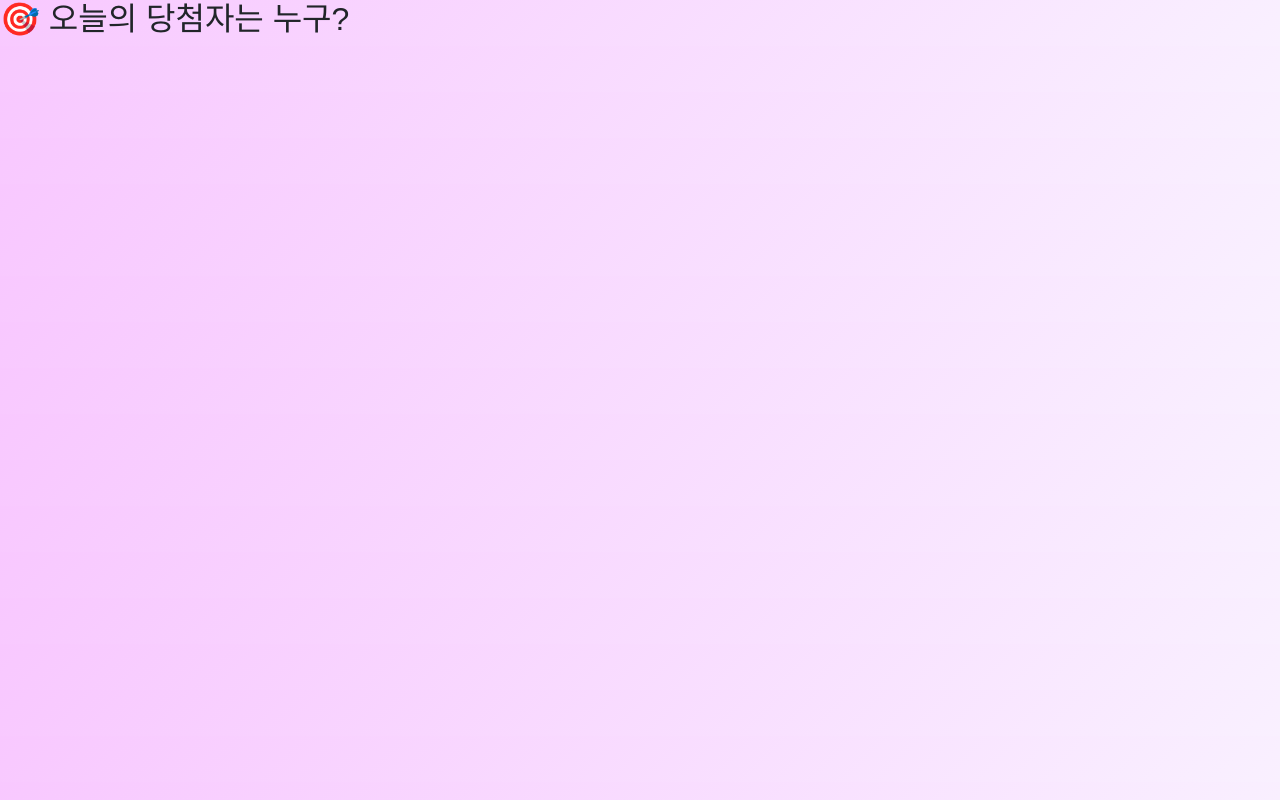
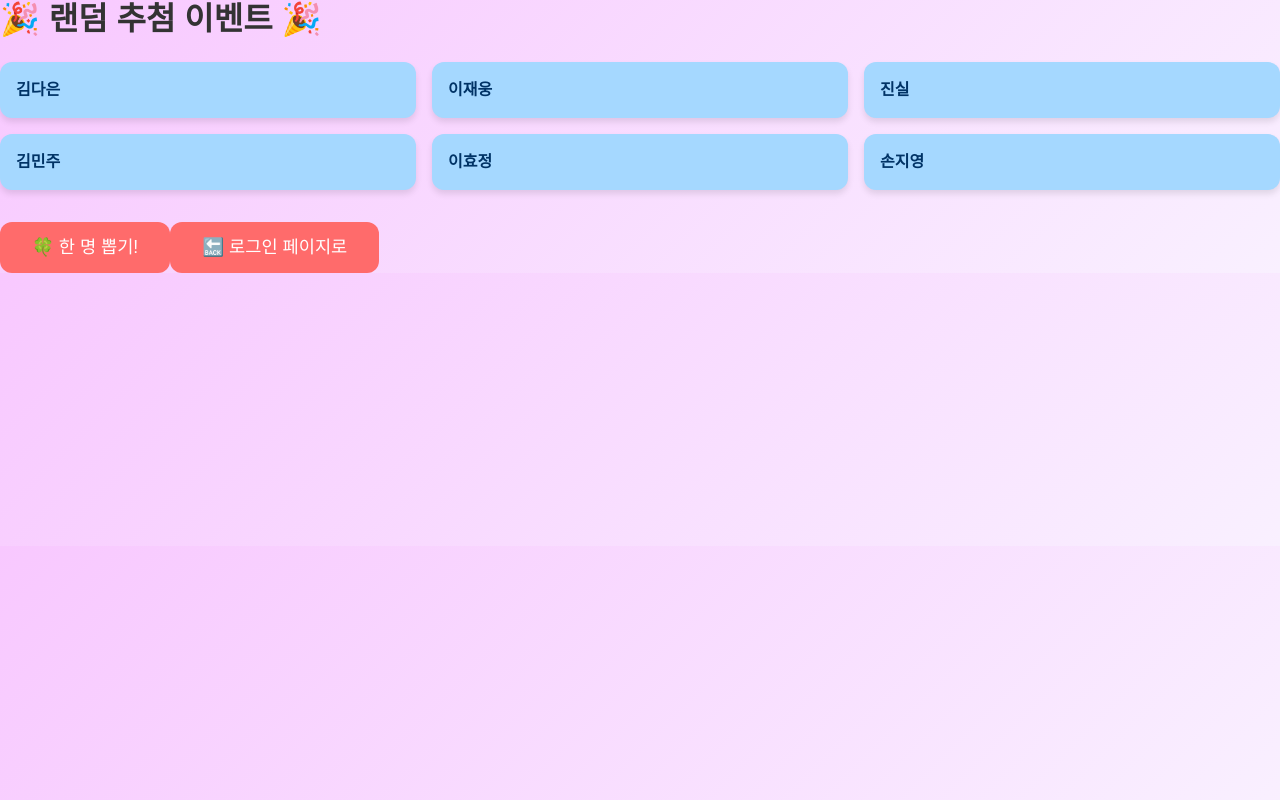
Before and after one commit to ww5702/login-frontend, a Vue app: page /jaeung/home in a window 1280 px wide. Built offline with nearby package versions, Linux system fonts and the light colour scheme.

Commit message:
feat :  로그인 후 재웅페이지 기능 추가

```diff
--- a/src/jaeung/views/HomePage.vue
+++ b/src/jaeung/views/HomePage.vue
@@ -1,13 +1,109 @@
 <template>
     <div class="home">
-      <h2>🎯 오늘의 당첨자는 누구?</h2>
+      <h2 class="title">🎉 랜덤 추첨 이벤트 🎉</h2>
 
+      <div class="user-grid">
+        <div
+          v-for="(user, index) in users"
+          :key="index"
+          :class="['user-card', selectedIndex === index ? 'selected' : '']"
+        >
+          {{ user }}
+        </div>
+      </div>
+
+      <button @click="pickRandom" class="pick-button">
+        🍀 한 명 뽑기!
+      </button>
+      <button @click="goToLogin" class="pick-button">
+        🔙 로그인 페이지로
+      </button>
+
+      <div v-if="selectedIndex !== null" class="result-message">
+        🎊 축하합니다! <strong>{{ users[selectedIndex] }}</strong>님이 당첨되셨습니다 🎊
+      </div>
     </div>
   </template>
 
   <script setup>
+  import { ref } from 'vue'
+  import { useRouter } from 'vue-router'
+  const router = useRouter()
+
+  const users = ['김다은', '이재웅', '진실', '김민주', '이효정', '손지영']
+  const selectedIndex = ref(null)
+
+  const pickRandom = () => {
+    selectedIndex.value = null
+    setTimeout(() => {
+      selectedIndex.value = Math.floor(Math.random() * users.length)
+    }, 500)
+  }
+    const goToLogin = () => {
+        router.push('/jaeung') // 로그인 페이지 경로에 맞춰 수정
+    }
   </script>
 
-  <style>
+  <style scoped>
+  .main-container {
+    max-width: 600px;
+    margin: 80px auto;
+    padding: 2rem;
+    text-align: center;
+    border-radius: 20px;
+    background: linear-gradient(135deg, #f0f8ff, #e0ffff);
+    box-shadow: 0 0 20px rgba(0, 0, 0, 0.1);
+  }
 
+  .title {
+    font-size: 2rem;
+    font-weight: bold;
+    margin-bottom: 1.5rem;
+    color: #333;
+  }
+
+  .user-grid {
+    display: grid;
+    grid-template-columns: repeat(3, 1fr);
+    gap: 1rem;
+    margin-bottom: 2rem;
+  }
+
+  .user-card {
+    padding: 1rem;
+    background-color: #a5d8ff;
+    color: #003366;
+    font-weight: bold;
+    border-radius: 12px;
+    transition: transform 0.3s, background-color 0.3s;
+    box-shadow: 0 4px 6px rgba(0, 0, 0, 0.1);
+  }
+
+  .user-card.selected {
+    background-color: #69db7c;
+    color: white;
+    transform: scale(1.1);
+    box-shadow: 0 0 10px 3px #b2f2bb;
+  }
+
+  .pick-button {
+    padding: 0.75rem 2rem;
+    background-color: #ff6b6b;
+    color: white;
+    font-size: 1.1rem;
+    border: none;
+    border-radius: 12px;
+    cursor: pointer;
+    transition: background-color 0.3s;
+  }
+
+  .pick-button:hover {
+    background-color: #fa5252;
+  }
+
+  .result-message {
+    margin-top: 1.5rem;
+    font-size: 1.3rem;
+    color: #2f9e44;
+  }
   </style>
```
